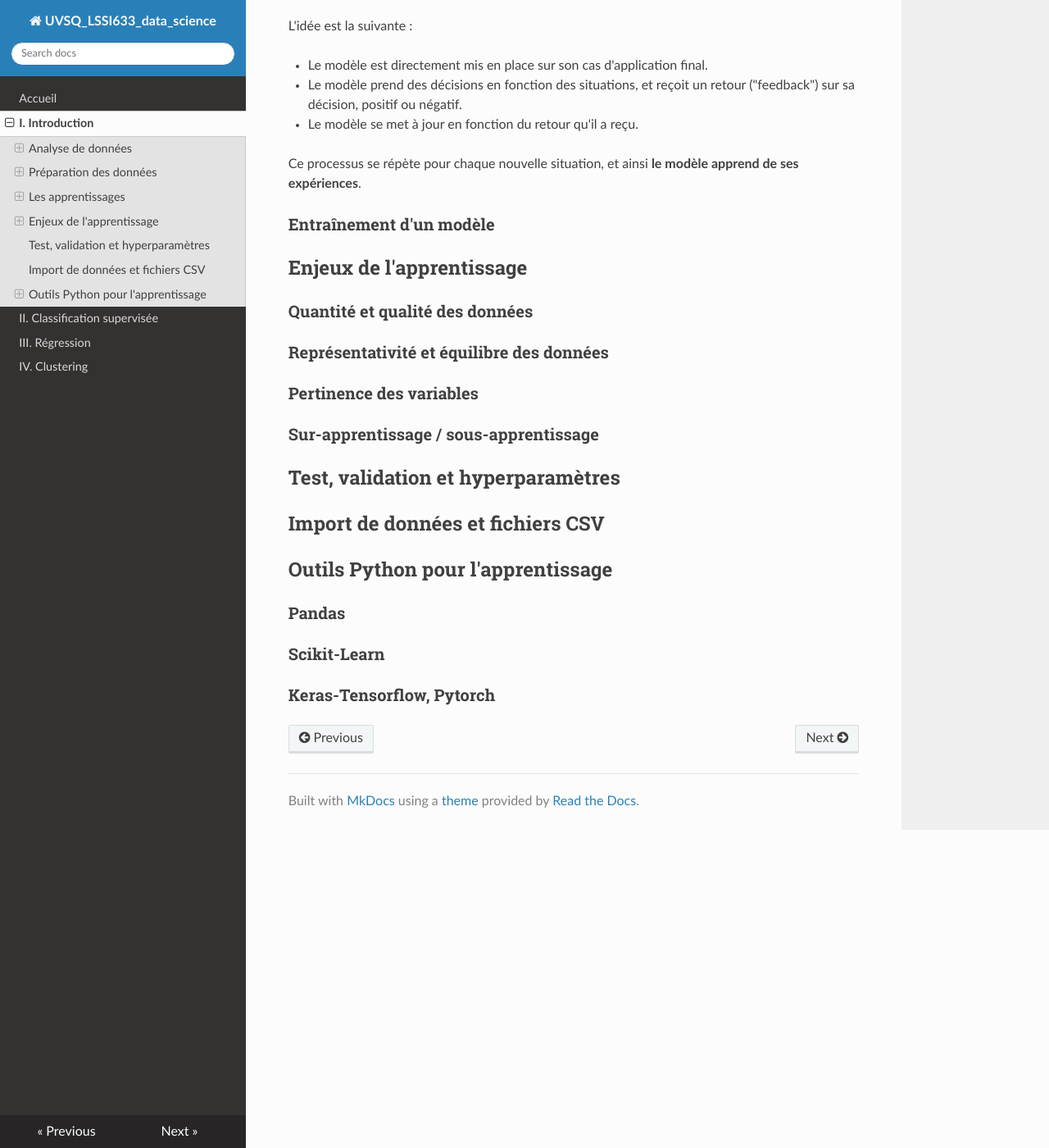
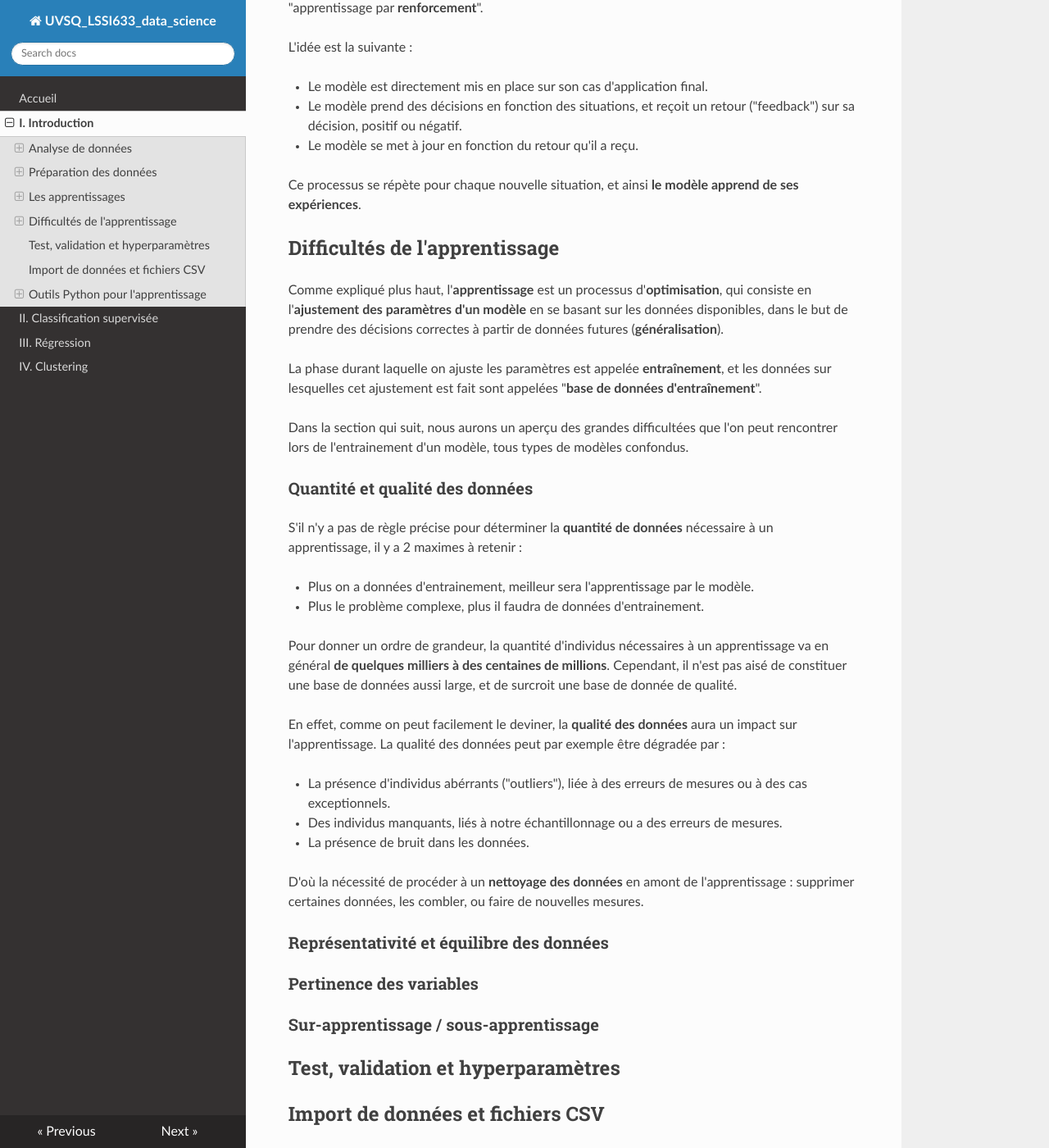
Before and after one commit to NicOudart/UVSQ_LSSI633_data_science, an MkDocs documentation site: the page built from docs/Chap1_Introduction.md, in a window 1280 px wide and 1400 px high, scrolled down 14856 px. Shown: the whole window at 82% size. Built offline with MkDocs 1.6.1, drawn with Linux system fonts in a browser that asks for light colours; nearby versions of some CDN libraries; some of the changed text lies outside the part shown.

Commit message:
- Progress on Chapter 1.

```diff
--- a/docs/Chap1_Introduction.md
+++ b/docs/Chap1_Introduction.md
@@ -507,9 +507,9 @@ On peut entrainer un modèle de classification **de manière supervisée ou non-
 
 On ne peut entrainer un modèle de régression **que de manière supervisée**.
 
-#### Pour aller plus loin...
+### Pour aller plus loin...
 
-Il existe un 3ème type d'apprentissage, que l'on appelle "apprentissage par **renforcement**".
+Il existe un 3ème type d'apprentissage, que nous ne détaillerons pas dans ce cours, qui s'appelle "apprentissage par **renforcement**".
 
 L'idée est la suivante :
 
@@ -521,11 +521,35 @@ L'idée est la suivante :
 
 Ce processus se répète pour chaque nouvelle situation, et ainsi **le modèle apprend de ses expériences**.
 
-### Entraînement d'un modèle
+## Difficultés de l'apprentissage
 
-## Enjeux de l'apprentissage
+Comme expliqué plus haut, l'**apprentissage** est un processus d'**optimisation**, qui consiste en l'**ajustement des paramètres d'un modèle** en se basant sur les données disponibles, dans le but de prendre des décisions correctes à partir de données futures (**généralisation**).
+
+La phase durant laquelle on ajuste les paramètres est appelée **entraînement**, et les données sur lesquelles cet ajustement est fait sont appelées "**base de données d'entraînement**".
+
+Dans la section qui suit, nous aurons un aperçu des grandes difficultées que l'on peut rencontrer lors de l'entrainement d'un modèle, tous types de modèles confondus.
 
 ### Quantité et qualité des données
+
+S'il n'y a pas de règle précise pour déterminer la **quantité de données** nécessaire à un apprentissage, il y a 2 maximes à retenir :
+
+* Plus on a données d'entrainement, meilleur sera l'apprentissage par le modèle.
+
+* Plus le problème complexe, plus il faudra de données d'entrainement.
+
+Pour donner un ordre de grandeur, la quantité d'individus nécessaires à un apprentissage va en général **de quelques milliers à des centaines de millions**.
+Cependant, il n'est pas aisé de constituer une base de données aussi large, et de surcroit une base de donnée de qualité.
+
+En effet, comme on peut facilement le deviner, la **qualité des données** aura un impact sur l'apprentissage.
+La qualité des données peut par exemple être dégradée par :
+
+* La présence d'individus abérrants ("outliers"), liée à des erreurs de mesures ou à des cas exceptionnels.
+
+* Des individus manquants, liés à notre échantillonnage ou a des erreurs de mesures.
+
+* La présence de bruit dans les données.
+
+D'où la nécessité de procéder à un **nettoyage des données** en amont de l'apprentissage : supprimer certaines données, les combler, ou faire de nouvelles mesures.
 
 ### Représentativité et équilibre des données
 
```
